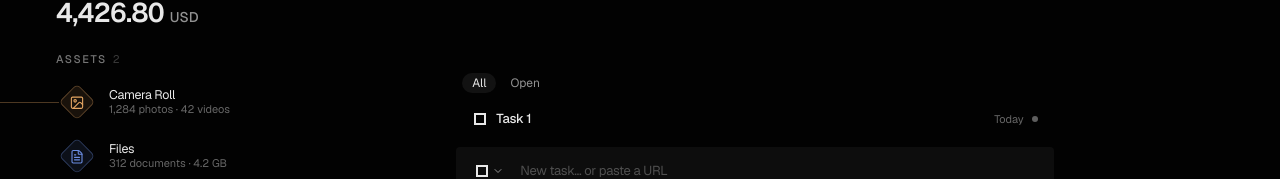
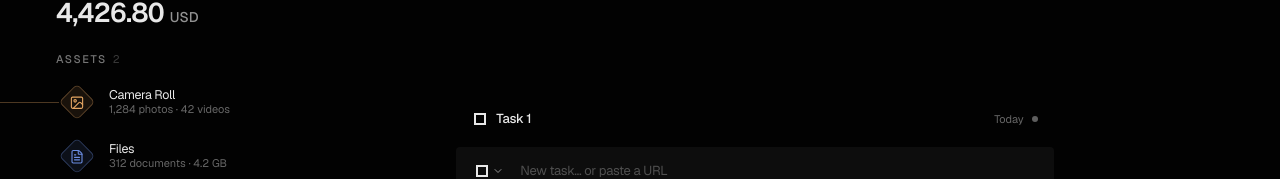
Before and after one commit to L0RIZI0/zero-0.0.0, a Next.js app: page / in a window 1280 px wide. Shown: the part 211-390 px from the top of the page. Built offline with nearby package versions, Linux system fonts and the light colour scheme.

Commit message:
feat: refine do-list selectors logic for resolved items
Co-authored-by: L0RIZI0 <296147340+L0RIZI0@users.noreply.github.com>

```diff
--- a/components/zero/do-list.tsx
+++ b/components/zero/do-list.tsx
@@ -621,15 +621,15 @@ export function DoList({
     })
   }, [items, filter, contextId])
 
-  // The do-list is "virgin" when it's empty OR every item is still open (not
-  // completed, not cancelled) AND unplanned (no schedule). Only a NON-virgin list —
-  // something has been acted upon (resolved) or planned — reveals the Open/All
-  // selectors; a fresh list shows no chrome.
+  // The Open/All selectors reveal ONLY when the do-list isn't empty AND its entries
+  // are not ALL open — i.e. at least one item has been RESOLVED (completed or
+  // cancelled). An "open" item is one that is neither completed nor cancelled;
+  // merely scheduling/planning an open item no longer triggers the selectors. A list
+  // that is empty, or whose every item is still open, stays "virgin" ⇒ no chrome.
   const showSelectors = useMemo(
     () =>
-      items.some(
-        (it) => it.entity.completed || it.entity.cancelled || !!it.entity.schedule,
-      ),
+      items.length > 0 &&
+      items.some((it) => it.entity.completed || it.entity.cancelled),
     [items],
   )
 
@@ -1065,10 +1065,10 @@ export function DoList({
           flow space, so the input rests just above it with no manual clamp. */}
           <div className={cn("flex min-h-0 flex-1 flex-col", centered && "justify-center-safe")}>
         {/* Open/All selectors. Hidden while the list is "virgin" (empty, or every item
-            still open AND unplanned) ⇒ no chrome. Shown once something has been acted
-            upon — resolved (completed/cancelled) or planned (scheduled). "Open" hides
-            resolved items (a just-resolved one stays put via the retain set until the
-            selector changes); "All" shows everything in place.
+            still open) ⇒ no chrome. Shown once at least one item has been RESOLVED
+            (completed/cancelled) — scheduling/planning alone no longer reveals them.
+            "Open" hides resolved items (a just-resolved one stays put via the retain set
+            until the selector changes); "All" shows everything in place.
             Placed INSIDE the centering group and directly above the scroller so it rides
             with the (rows + input) block and sits right on top of the FIRST row rather
             than pinned to the region top. `px-2` matches the list's inset and `pl-1.5`
@@ -1090,8 +1090,8 @@ export function DoList({
         <div className="h-6 shrink-0">
           {/* The pills are shown CONSTANTLY whenever the list is non-virgin (`showSelectors`)
               — no hover required. They stay hidden + inert only while the list is "virgin"
-              (empty, or every item still open AND unplanned) so a fresh list with nothing to
-              filter shows no chrome. The reveal still animates (fade + slight rise) on the
+              (empty, or every item still open — i.e. none resolved) so a list with nothing
+              to filter shows no chrome. The reveal still animates (fade + slight rise) on the
               virgin→non-virgin transition; the reserved `h-6` slot keeps the rows below from
               shifting either way. */}
           <div
```
Also changed, not shown: 1 other file (tests, documents, lock files or other folders).
